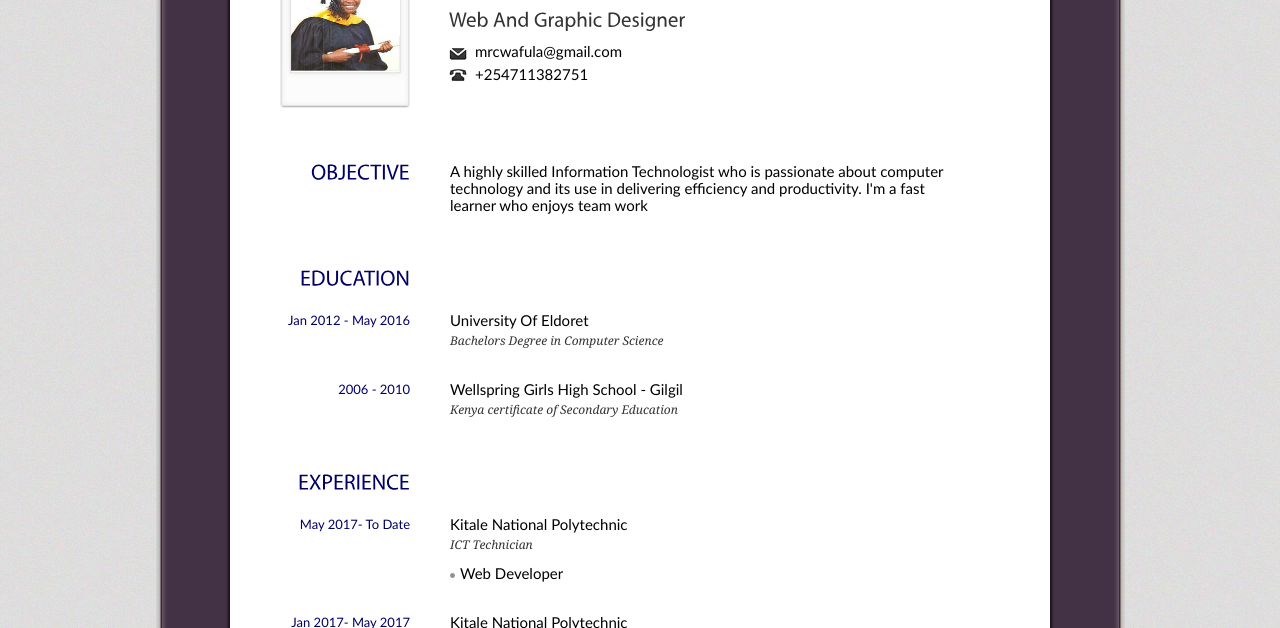
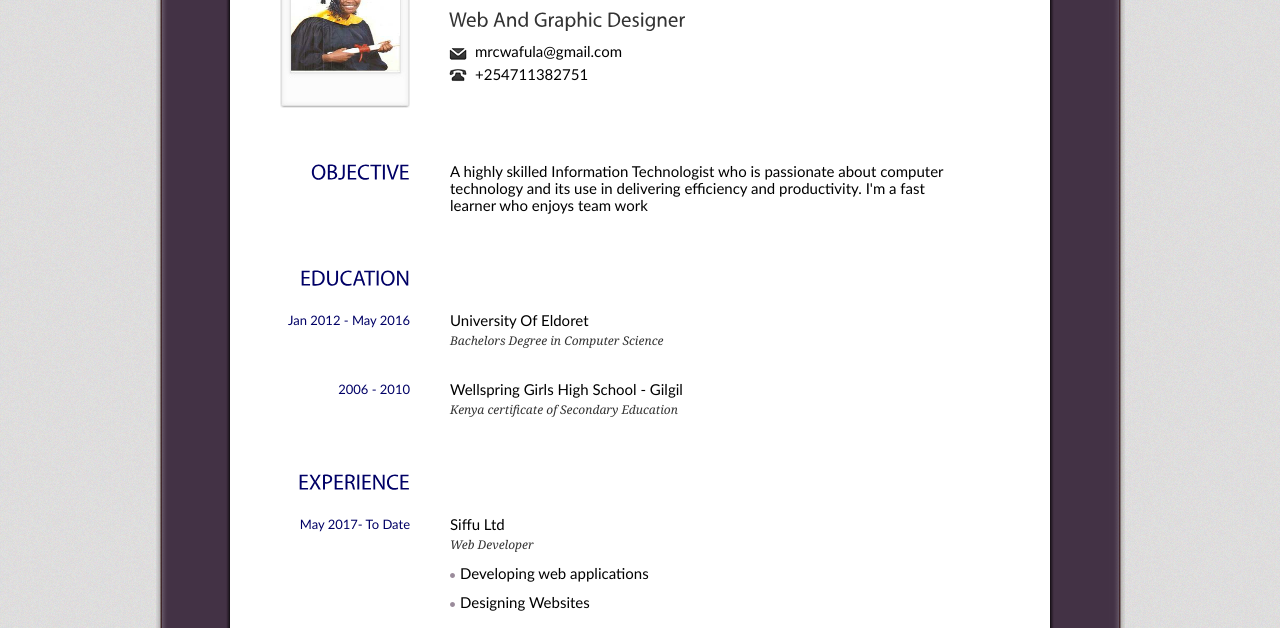
Before and after one commit to merciewaf/merciewaf.github.io, a plain HTML site: page index.html in a window 1280 px wide. Shown: the part 324-952 px from the top of the page. Drawn offline with Linux system fonts and the light colour scheme.

Commit message:
Update index.html

```diff
--- a/index.html
+++ b/index.html
@@ -82,10 +82,11 @@
           <h2>EXPERIENCE</h2>
 		<div class="content">
             <h3>May 2017- To Date</h3>
-            <p>Kitale National Polytechnic<br />
-              <em>ICT Technician</em></p>
+            <p>Siffu Ltd<br />
+              <em>Web Developer</em></p>
             <ul class="info">
-              <li>Web Developer</li>
+              <li>Developing web applications</li>
+		<li>Designing Websites</li>
             </ul>
           </div>
 
```
